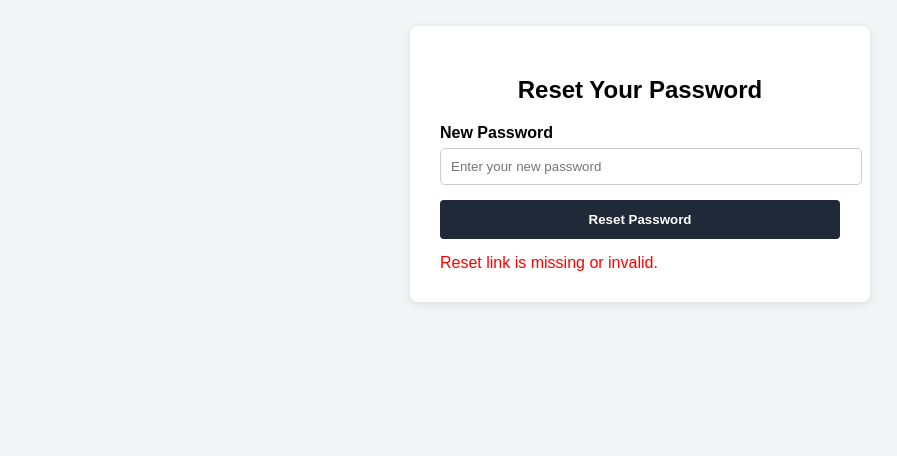
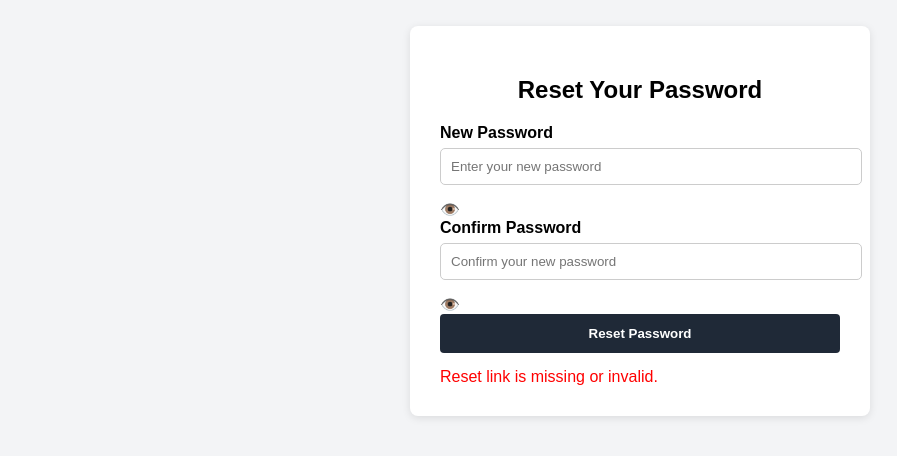
Before and after one commit to lade1299/cloud360gov-frontend, a plain HTML site: page reset-password.html in a window 1280 px wide. Shown: the part 102-558 px from the top of the page, without its empty margins (0-897 px from the left). Drawn offline with Linux system fonts and the light colour scheme.

Commit message:
fixing reset password

```diff
--- a/reset-password.html
+++ b/reset-password.html
@@ -15,11 +15,25 @@
     <div class="login-box">
       <h2>Reset Your Password</h2>
       <form id="reset-password-form">
-        <label for="new-password">New Password</label>
-        <input type="password" id="new-password" name="new-password" placeholder="Enter your new password" required />
+  <div class="form-group">
+    <label>New Password</label>
+    <div class="password-wrapper">
+      <input type="password" id="new-password" name="new-password" placeholder="Enter your new password" required />
+      <span class="toggle" onclick="togglePassword('new-password')">👁️</span>
+    </div>
+  </div>
 
-        <button type="submit">Reset Password</button>
-      </form>
+  <div class="form-group">
+    <label>Confirm Password</label>
+    <div class="password-wrapper">
+      <input type="password" id="confirm-password" name="confirm-password" placeholder="Confirm your new password" required />
+      <span class="toggle" onclick="togglePassword('confirm-password')">👁️</span>
+    </div>
+  </div>
+
+  <button type="submit">Reset Password</button>
+</form>
+
 
       <div id="reset-message" style="margin-top: 15px;"></div>
     </div>
```
Also changed, not shown: src/Register.js (+11 -9 lines).
